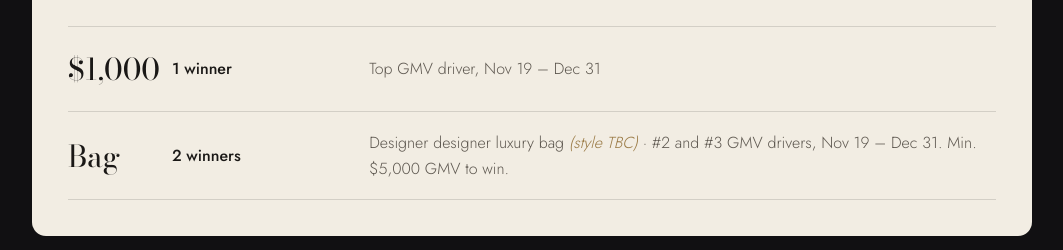
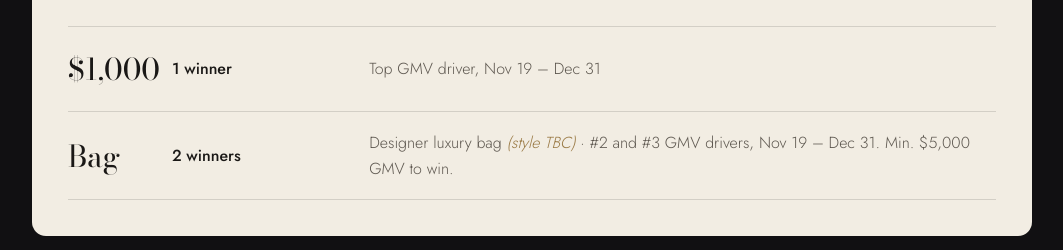
Before and after one commit to eddiehsieh-lightning/overcast-creators, a plain HTML site: page holiday-creator-challenge-83536/index.html in a window 1280 px wide. Shown: the part 1991-2241 px from the top of the page, without its empty margins (108-1171 px from the left). Drawn offline with nearby package versions, Linux system fonts and the light colour scheme.

Commit message:
Holiday brief: fix doubled word in prize table
Co-Authored-By: Claude Opus 5.5 <noreply@anthropic.com>

```diff
--- a/holiday-creator-challenge-83536/index.html
+++ b/holiday-creator-challenge-83536/index.html
@@ -245,7 +245,7 @@
           <tr><td class="p">$200</td><td class="w">10 winners · 5 Nov, 5 Dec</td><td class="h">First 5 creators each month to hit the GMV goal <span class="tbc">(goal TBC)</span></td></tr>
           <tr><td class="p">$500</td><td class="w">2 winners · 1 Nov, 1 Dec</td><td class="h">Top GMV driver of the month</td></tr>
           <tr><td class="p">$1,000</td><td class="w">1 winner</td><td class="h">Top GMV driver, Nov 19 – Dec 31</td></tr>
-          <tr><td class="p">Bag</td><td class="w">2 winners</td><td class="h">Designer designer luxury bag <span class="tbc">(style TBC)</span> · #2 and #3 GMV drivers, Nov 19 – Dec 31. Min. $5,000 GMV to win.</td></tr>
+          <tr><td class="p">Bag</td><td class="w">2 winners</td><td class="h">Designer luxury bag <span class="tbc">(style TBC)</span> · #2 and #3 GMV drivers, Nov 19 – Dec 31. Min. $5,000 GMV to win.</td></tr>
         </tbody>
       </table>
     </div>
```
